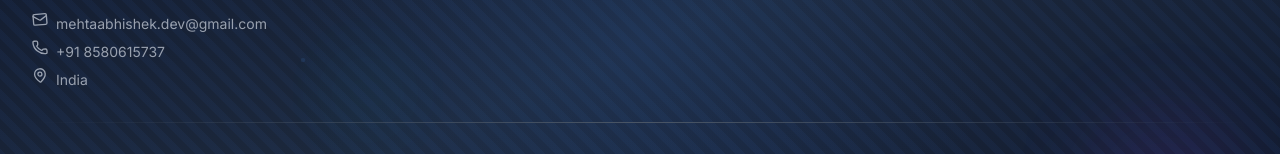
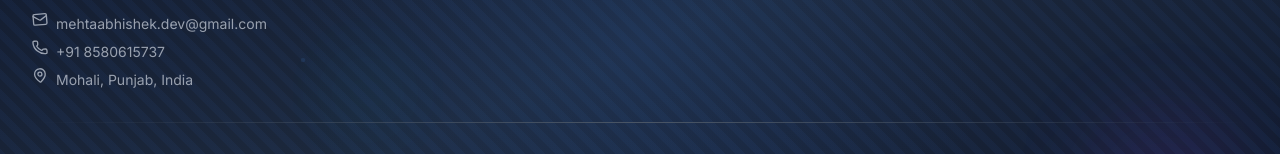
Before and after one commit to abhishek-mehta-dev/payload-of-me, a Next.js app: page / in a window 1280 px wide. Shown: the part 7532-7686 px from the top of the page. Built offline with nearby package versions, Linux system fonts and the light colour scheme.

Commit message:
make the footer contact value dynamic

```diff
--- a/src/components/Footer.tsx
+++ b/src/components/Footer.tsx
@@ -23,6 +23,7 @@
   MapPin,
   Phone,
 } from "lucide-react";
+import { profile } from "@/config";
 
 interface Particle {
   id: number;
@@ -95,11 +96,21 @@
   const contactInfo = [
     {
       icon: Mail,
-      text: "mehtaabhishek.dev@gmail.com",
-      href: "mailto:mehtaabhishek.dev@gmail.com",
+      text: profile.email.address,
+      href: `mailto:${profile.email.address}`,
     },
-    { icon: Phone, text: "+91 8580615737", href: "tel:+918580615737" },
-    { icon: MapPin, text: "India", href: "#" },
+    {
+      icon: Phone,
+      text: profile.phone.number,
+      href: `tel:${profile.phone.number}`,
+    },
+    {
+      icon: MapPin,
+      text: profile.location.name,
+      href: `https://www.google.com/maps/search/?api=1&query=${encodeURIComponent(
+        profile.location.name
+      )}`,
+    },
   ];
 
   // Animation variants
```
